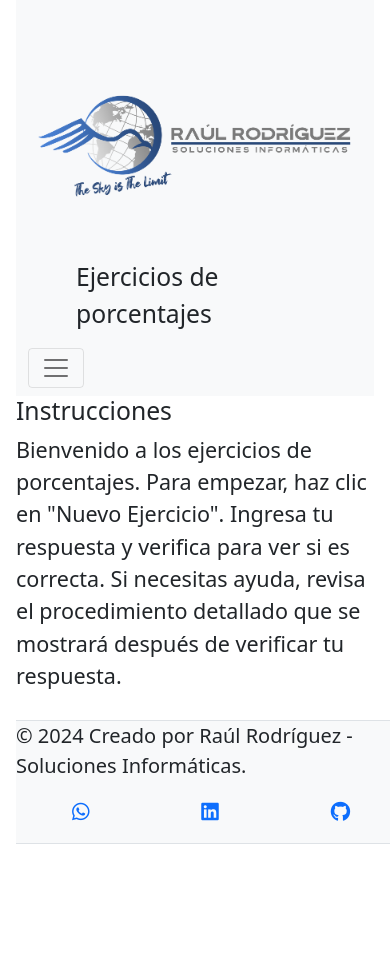
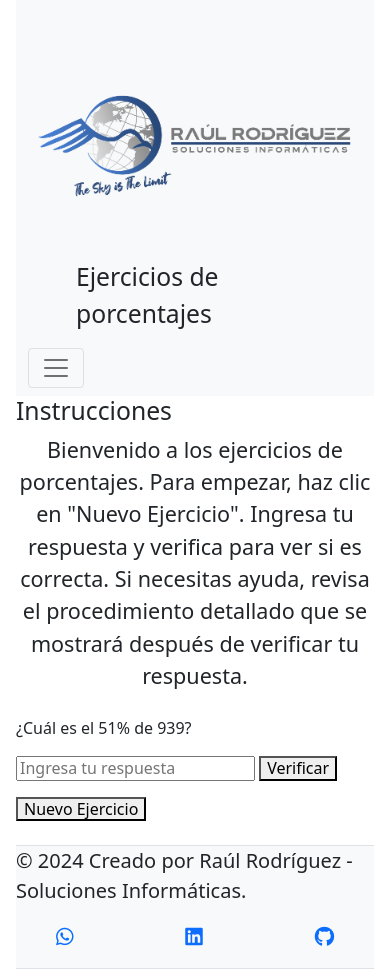
Before and after one commit to RaulRC86/EjerciciosPorcentajes, a plain HTML site: page index.html in a window 390 px wide. Before the commit the page ends 844 px from the top, so only its background shows below. Drawn offline with nearby package versions, Linux system fonts and the light colour scheme.

Commit message:
mejora en responsividad

```diff
--- a/assets/css/style.css
+++ b/assets/css/style.css
@@ -1,8 +1,12 @@
+html, body {
+    height: 100%;
+    margin: 0;
+    padding: 0; }
+
 .contenedor {
     display: flex;
     justify-content: space-around;
-    width: 100%;
-    max-width: 800px;
+    width: 100vw;
 }
 
 .icono {
@@ -25,3 +29,20 @@ footer {position: fixed; bottom: 0; width: 100%;}
         justify-content: space-evenly;
         width: 100%;
         max-width: 800px; }
+
+@media (max-width: 768px) {
+
+    html, body {
+        height: 100%;
+        margin: 0;
+        padding: 0; }
+
+    footer {
+        width: 100%;
+        position: relative;
+    }
+
+#instructions p {
+    font-size: 12px;
+    text-align: center;}
+}
```
